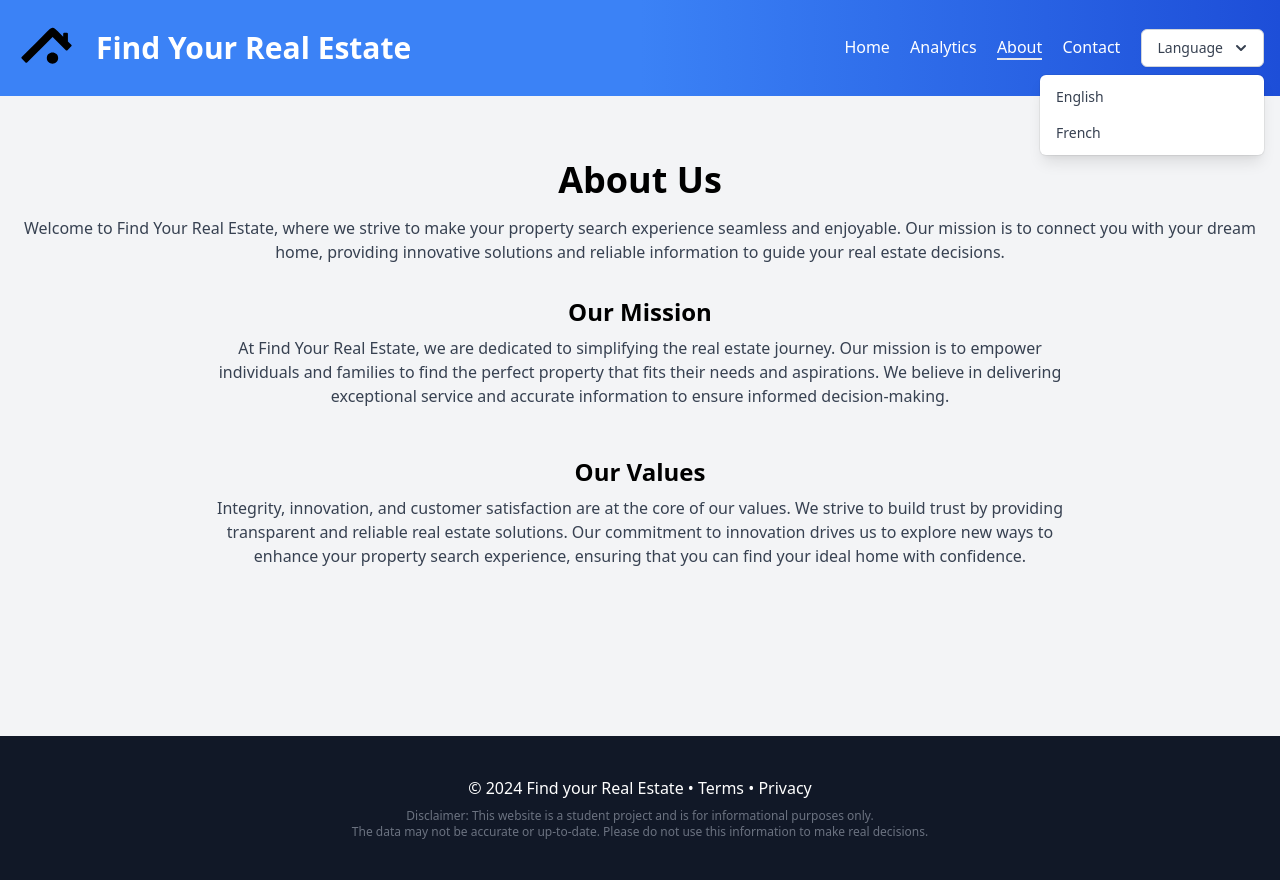
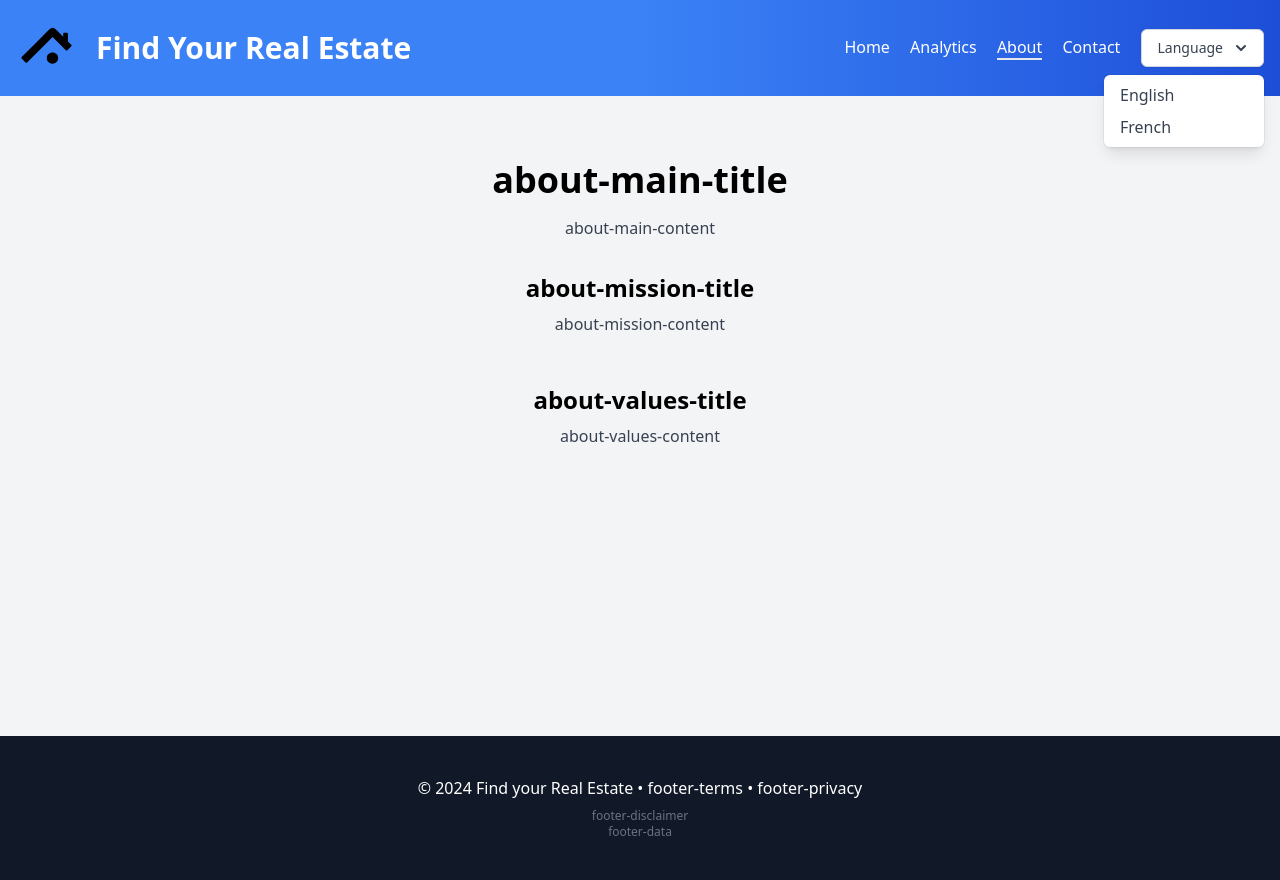
Before and after one commit to MorganKryze/Fyre, a Django app: template fyre_app/templates/about.html in a window 1280 px wide, after a click on "Language". Run offline with Django 5.2, Linux system fonts and the light colour scheme; the template is opened without the code that fills it, so the values that code supplies are empty.

Commit message:
🌟 100 % cover on translations

```diff
--- a/fyre_app/templates/about.html
+++ b/fyre_app/templates/about.html
@@ -1,30 +1,29 @@
-{% extends "base.html" %} {%block nav_items %}
-<a href="{% url 'home' %}" class="hover:underline">Home</a>
-<a href="{% url 'analytics' %}" class="hover:underline">Analytics</a>
-<a href="{% url 'about' %}" class="border-b-2">About</a>
-<a href="{% url 'contact' %}" class="hover:underline">Contact</a>{% endblock %}
-{% block content %}
+{% extends "base.html" %} {% block nav_items %} {% load i18n %}
+<a href="{% url 'home' %}" class="hover:underline">{% trans "Home" %}</a>
+<a href="{% url 'analytics' %}" class="hover:underline"
+  >{% trans "Analytics" %}</a
+>
+<a href="{% url 'about' %}" class="border-b-2">{% trans "About" %}</a>
+<a href="{% url 'contact' %}" class="hover:underline">{% trans "Contact" %}</a>
+{% endblock %} {% block content %}{% load i18n %}
 <section class="container mx-auto my-20">
   <div class="text-center">
-    <h2 class="text-4xl font-bold mb-4">About Us</h2>
+    <h2 class="text-4xl font-bold mb-4">
+      {% trans "about-main-title" %}
+    </h2>
     <p class="text-gray-700 mb-8">
-      Welcome to Find Your Real Estate, where we strive to make your property
-      search experience seamless and enjoyable. Our mission is to connect you
-      with your dream home, providing innovative solutions and reliable
-      information to guide your real estate decisions.
+      {% trans "about-main-content" %}
     </p>
   </div>
 
   <!-- Mission Statement -->
   <div class="flex items-center justify-center">
     <div class="w-2/3 text-center">
-      <h3 class="text-2xl font-bold mb-2">Our Mission</h3>
+      <h3 class="text-2xl font-bold mb-2">
+        {% trans "about-mission-title" %}
+      </h3>
       <p class="text-gray-700">
-        At Find Your Real Estate, we are dedicated to simplifying the real
-        estate journey. Our mission is to empower individuals and families to
-        find the perfect property that fits their needs and aspirations. We
-        believe in delivering exceptional service and accurate information to
-        ensure informed decision-making.
+        {% trans "about-mission-content" %}
       </p>
     </div>
   </div>
@@ -32,13 +31,11 @@
   <!-- Values -->
   <div class="flex items-center justify-center mt-12">
     <div class="w-2/3 text-center">
-      <h3 class="text-2xl font-bold mb-2">Our Values</h3>
+      <h3 class="text-2xl font-bold mb-2">
+        {% trans "about-values-title" %}
+      </h3>
       <p class="text-gray-700">
-        Integrity, innovation, and customer satisfaction are at the core of our
-        values. We strive to build trust by providing transparent and reliable
-        real estate solutions. Our commitment to innovation drives us to explore
-        new ways to enhance your property search experience, ensuring that you
-        can find your ideal home with confidence.
+        {% trans "about-values-content" %}
       </p>
     </div>
   </div>
--- a/fyre_app/templates/base.html
+++ b/fyre_app/templates/base.html
@@ -16,27 +16,20 @@
   </head>
 
   <header>
-    <!-- Navigation -->
     <nav
       class="bg-gradient-to-r from-blue-500 via-blue-500 to-blue-700 p-4 text-white fixed top-0 w-full z-50"
     >
       <div class="container mx-auto flex justify-center items-center">
-        <!-- Logo -->
         <img
           src="https://raw.githubusercontent.com/MorganKryze/Fyre/main/assets/img/home.svg"
           alt="Logo"
           class="w-16 h-16"
         />
 
-        <!-- Title -->
         <h1 class="text-3xl font-bold ml-4">Find Your Real Estate</h1>
-
-        <!-- Navigation Links -->
 
         <div class="space-x-4 ml-auto">
           {% block nav_items %} {% endblock %}
-
-          <!-- Locale Switcher -->
           <div class="relative inline-block text-left">
             <div>
               <button
@@ -46,8 +39,7 @@
                 aria-haspopup="true"
                 aria-expanded="true"
               >
-                Language
-                <!-- Heroicon name: chevron-down -->
+                {% trans "Language" %}
                 <svg
                   class="-mr-1 ml-2 h-5 w-5"
                   xmlns="http://www.w3.org/2000/svg"
@@ -65,7 +57,7 @@
             </div>
 
             <div
-              class="origin-top-right absolute right-0 mt-2 w-56 rounded-md shadow-lg bg-white ring-1 ring-black ring-opacity-5 hidden"
+              class="origin-top-right absolute right-0 mt-2 w-40 rounded-md shadow-lg bg-white ring-1 ring-black ring-opacity-5 hidden"
               id="dropdown"
             >
               <div
@@ -74,21 +66,40 @@
                 aria-orientation="vertical"
                 aria-labelledby="options-menu"
               >
-                <a
-                  href="?lang=en"
-                  class="block px-4 py-2 text-sm text-gray-700 hover:bg-gray-100 hover:text-gray-900"
-                  role="menuitem"
-                >
-                  English
-                </a>
-                <a
-                  href="?lang=fr"
-                  class="block px-4 py-2 text-sm text-gray-700 hover:bg-gray-100 hover:text-gray-900"
-                  role="menuitem"
-                >
-                  French
-                </a>
-                <!-- Add more languages here -->
+                <form action="{% url 'set_language' %}" method="post">
+                  {% csrf_token %}
+                  <input
+                    name="next"
+                    type="hidden"
+                    value="{{ request.get_full_path }}"
+                  />
+                  <button
+                    type="submit"
+                    name="language"
+                    value="en"
+                    class="block w-full px-4 py-1 text-base text-gray-700 hover:bg-gray-100 hover:text-gray-900 text-left"
+                    role="menuitem"
+                  >
+                    {% trans "English" %}
+                  </button>
+                </form>
+                <form action="{% url 'set_language' %}" method="post">
+                  {% csrf_token %}
+                  <input
+                    name="next"
+                    type="hidden"
+                    value="{{ request.get_full_path }}"
+                  />
+                  <button
+                    type="submit"
+                    name="language"
+                    value="fr"
+                    class="block w-full px-4 py-1 text-base text-gray-700 hover:bg-gray-100 hover:text-gray-900 text-left"
+                    role="menuitem"
+                  >
+                    {% trans "French" %}
+                  </button>
+                </form>
               </div>
             </div>
           </div>
@@ -105,19 +116,18 @@
     <div class="container mx-auto text-center">
       <p>
         &copy;
-        <a href="https://github.com/MorganKryze/Fyre/" class="hover:underline"
-          >2024 Find your Real Estate</a
+        <a href="https://github.com/MorganKryze/Fyre/" class="hover:underline">
+          2024 Find your Real Estate</a
         >
         &bull;
-        <a class="hover:underline">Terms</a>
+        <a class="hover:underline"> {% trans "footer-terms" %}</a>
         &bull;
-        <a class="hover:underline">Privacy</a>
+        <a class="hover:underline">{% trans "footer-privacy" %}</a>
       </p>
       <p class="mt-2 text-xs text-gray-500">
-        Disclaimer: This website is a student project and is for informational
-        purposes only. <br />
-        The data may not be accurate or up-to-date. Please do not use this
-        information to make real decisions.
+        {% trans "footer-disclaimer" %}
+        <br />
+        {% trans "footer-data" %}
       </p>
     </div>
   </footer>
```
Also changed, not shown: fyre_app/templates/analytics.html (+7 -8 lines), fyre_app/templates/contact.html (+14 -26 lines), fyre_app/templates/index.html (+8 -15 lines), fyre_app/locale/en/LC_MESSAGES/django.po, fyre_app/locale/fr/LC_MESSAGES/django.po, 2 other files.
